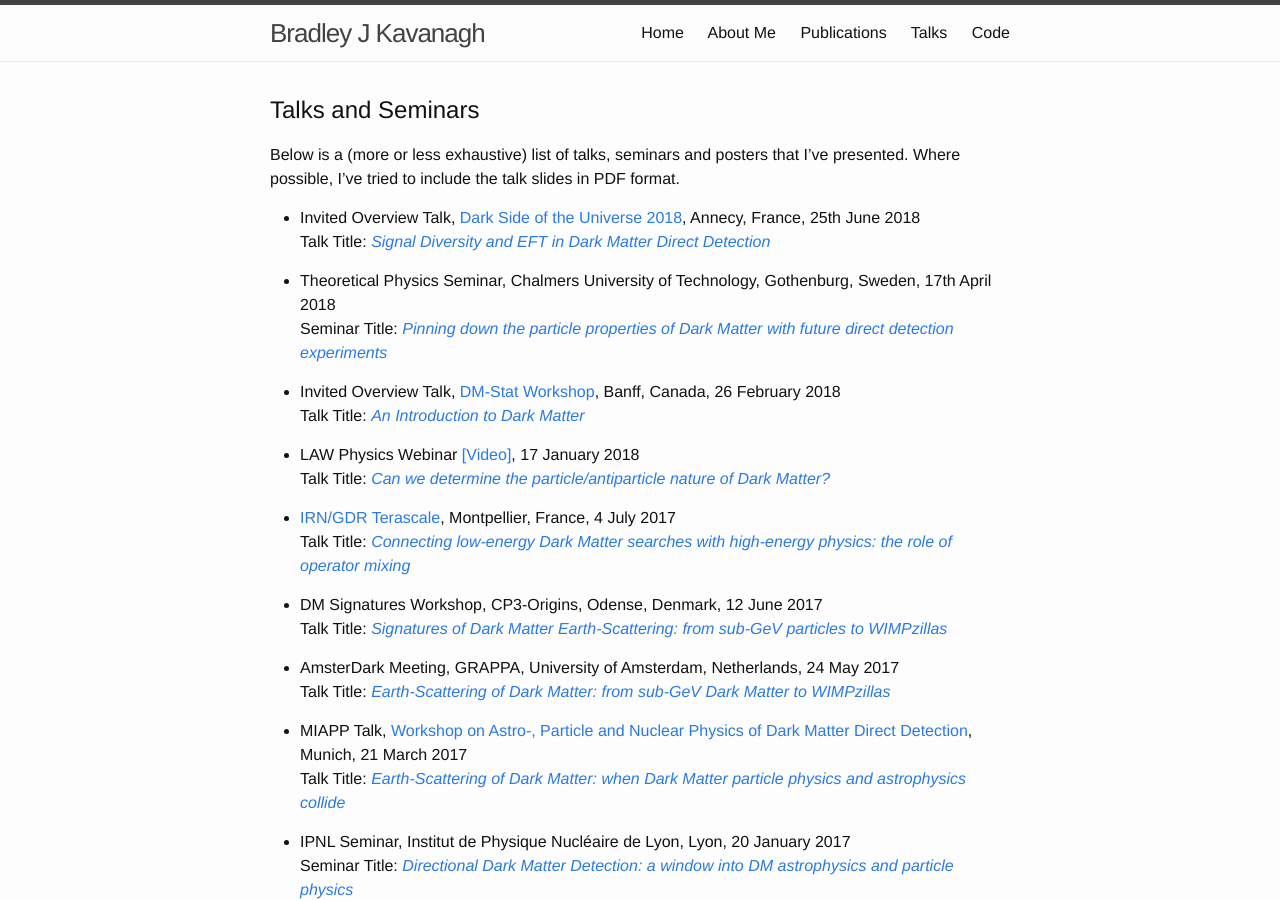
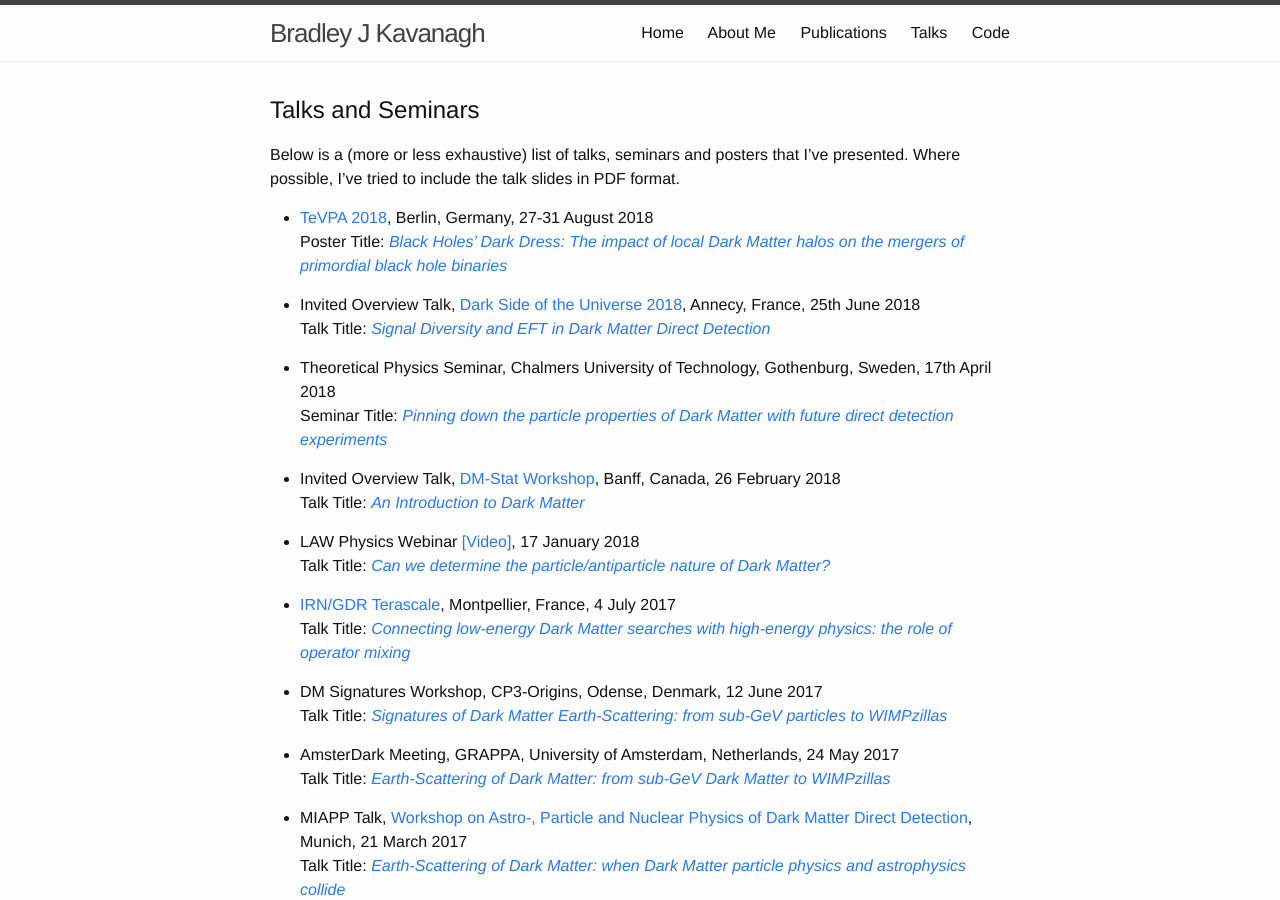
Before and after one commit to bradkav/bradkav.github.io, a Jekyll site: the page built from talks.md, in a window 1280 px wide and 900 px high. Built offline with Jekyll 4.4.1, drawn with Linux system fonts in a browser that asks for light colours.

Commit message:
Added TeVPA poster

```diff
--- a/talks.md
+++ b/talks.md
@@ -8,6 +8,9 @@ weight: 4
 ## Talks and Seminars
 
 Below is a (more or less exhaustive) list of talks, seminars and posters that I've presented. Where possible, I've tried to include the talk slides in PDF format.
+
+- [TeVPA 2018](https://indico.desy.de/indico/event/18204/page/5), Berlin, Germany, 27-31 August 2018
+Poster Title: [*Black Holes’ Dark Dress: The impact of local Dark Matter halos on the mergers of primordial black hole binaries*](/assets/slides/KAVANAGH-TeVPA2018_poster.pdf)
 
 - Invited Overview Talk, [Dark Side of the Universe 2018](https://indico.in2p3.fr/event/14719/overview), Annecy, France, 25th June 2018
 Talk Title: [*Signal Diversity and EFT in Dark Matter Direct Detection*](/assets/slides/KAVANAGH-DSU2018-v2.pdf)
```
Also changed, not shown: 1 other file.
